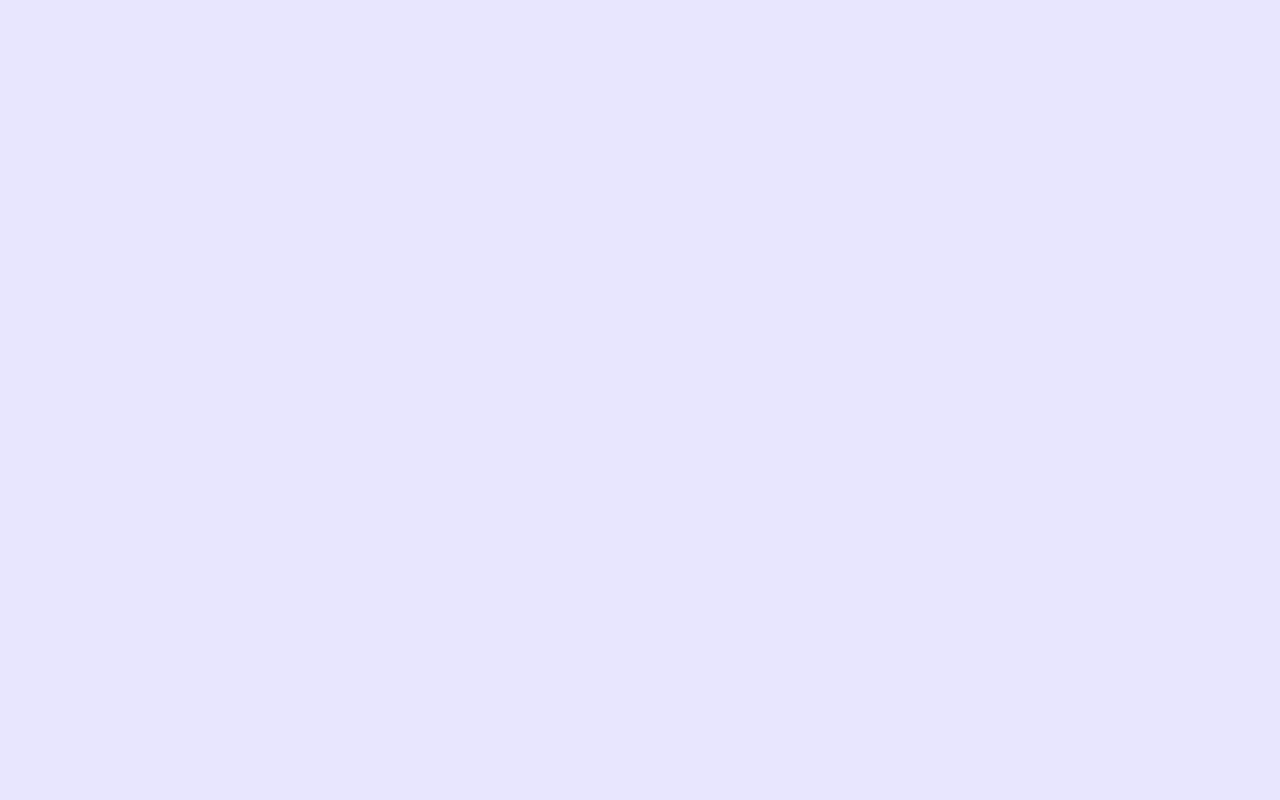
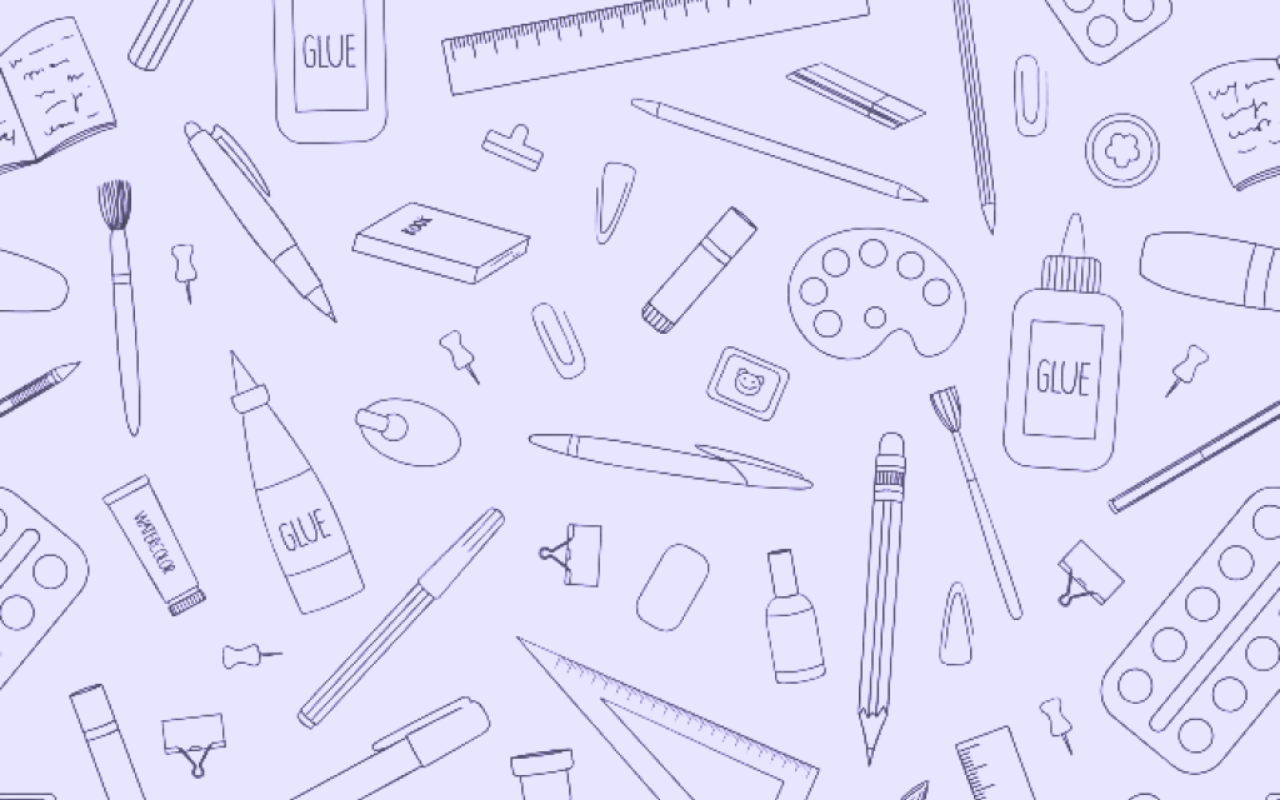
Before and after one commit to dorvillethiago/Memoriza-Libras, a React (Vite) app: page / in a window 1280 px wide. Built offline with nearby package versions, Linux system fonts and the light colour scheme.

Commit message:
chore/ Adicionando imagem background
- Esta imagem background é usada na tela home.

```diff
--- a/index.css
+++ b/index.css
@@ -24,4 +24,7 @@ body {
   flex-direction: column;
   min-width: 320px;
   min-height: 100vh;
+  background-image: url(./src/modules/Root/assets/background_primario.png);
+  background-repeat: repeat !important;
+  background-size: cover;
 }
```
Also changed, not shown: src/modules/Root/assets/background_primario.png (added).
